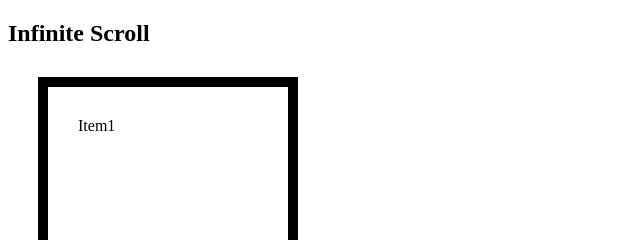
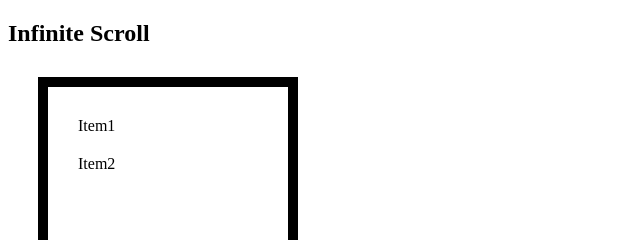
Before and after one commit to acciojob/infinite-scroll-Neelam123K, a website: page main.html in a window 1280 px wide. Shown: the top 240 px of the page, 0-640 px from the left. Drawn offline with Linux system fonts and the light colour scheme.

Commit message:
created a submission

```diff
--- a/main.html
+++ b/main.html
@@ -13,6 +13,7 @@
     <main>
       <ol id="infi-list">
 		  <li>Item1</li>
+		  <li>Item2</li>
 	  </ol>
     </main>
     <script src="./script.js"></script>
```
